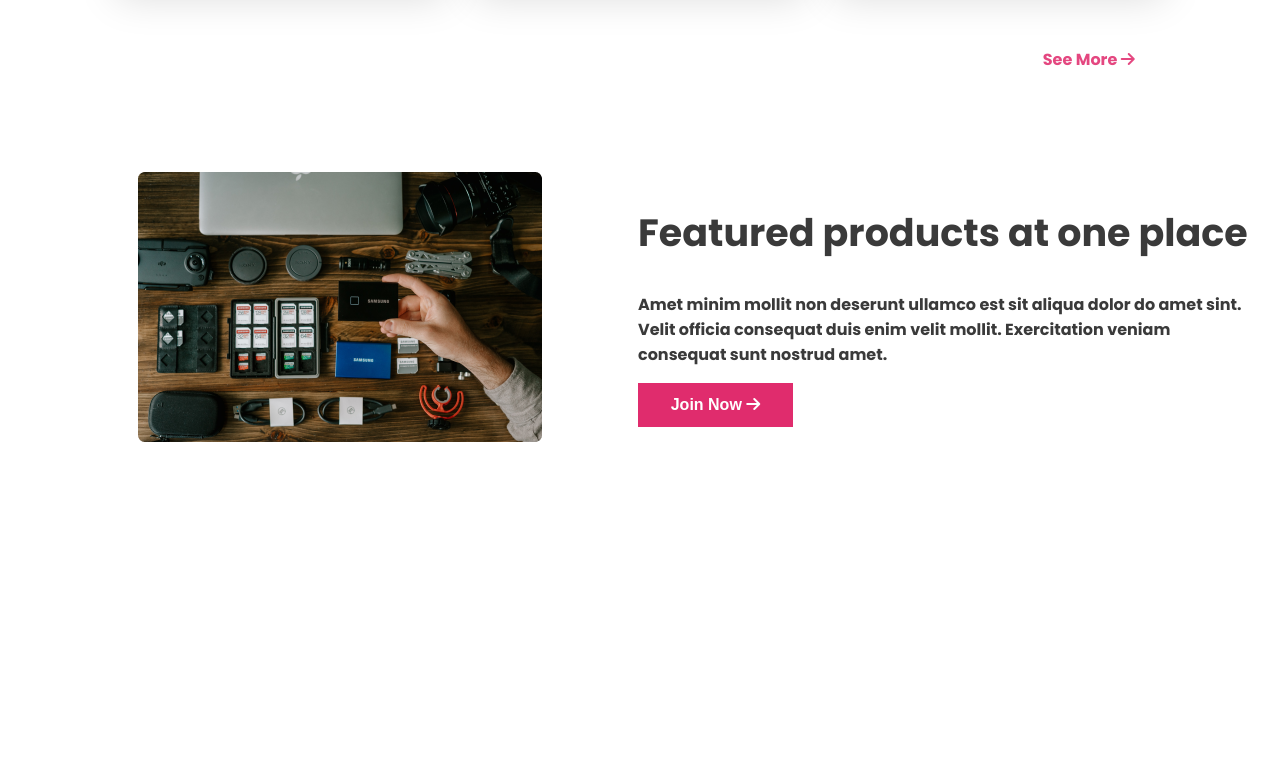
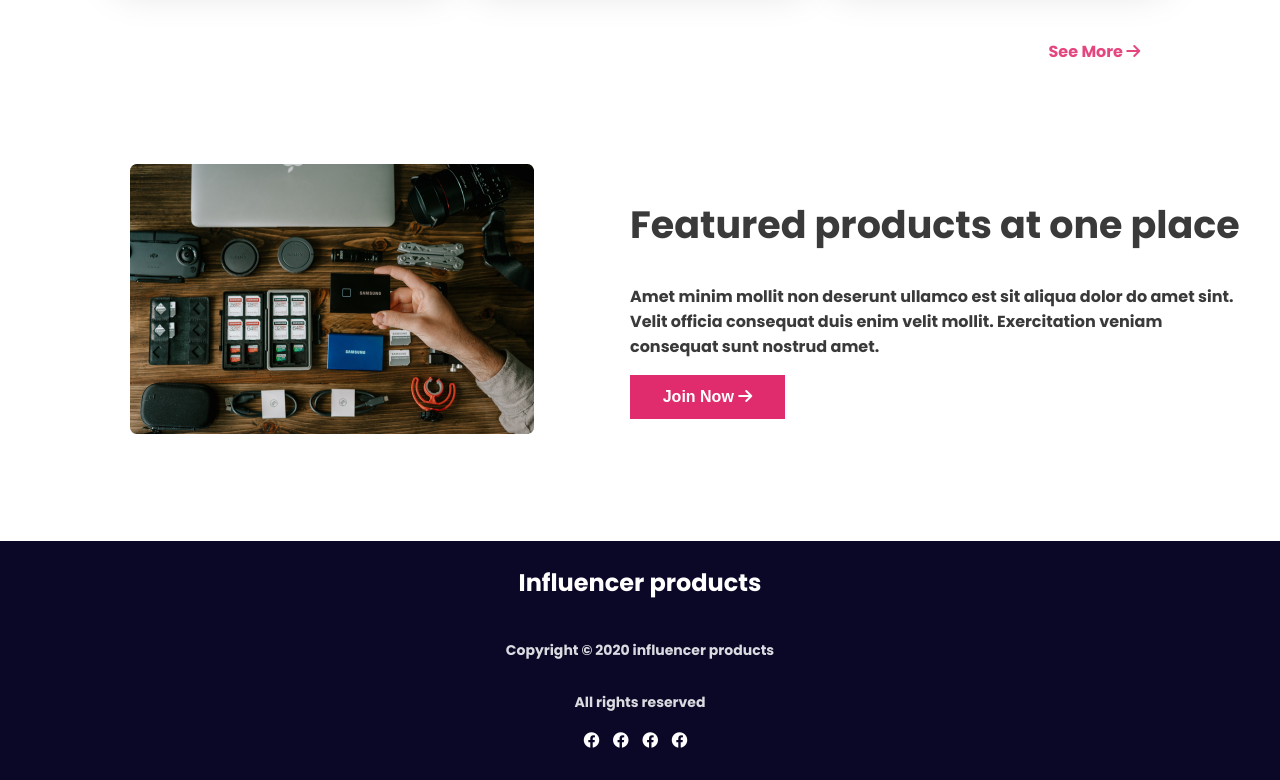
Before and after one commit to tuhinshuvra/influencer-gear, a plain HTML site: page index.html in a window 1280 px wide. Shown: the part 2398-3178 px from the top of the page. Before the commit the page ends 2947 px from the top, so only its background shows below. Drawn offline with Linux system fonts and the light colour scheme.

Commit message:
footer section

```diff
--- a/index.html
+++ b/index.html
@@ -294,7 +294,19 @@
 
 
     <!-- footer start -->
-    <footer></footer>
+    <footer>
+        <h3>Influencer products</h3>
+        <p>Copyright © 2020 influencer products</p>
+        <p>All rights reserved</p>
+        <div class="brand">
+            <i class="fa-brands fa-facebook"></i>
+            <i class="fa-brands fa-facebook"></i>
+            <i class="fa-brands fa-facebook"></i>
+            <i class="fa-brands fa-facebook"></i>
+
+        </div>
+        <p></p>
+    </footer>
     <!-- footer end -->
 </body>
 
--- a/style/style.css
+++ b/style/style.css
@@ -5,6 +5,7 @@ body {
     font-family: 'Poppins', sans-serif;
     background-color: #FFFFFF;
     color: #3A3A3A;
+    margin: 0;
 }
 
 /* global style end */
@@ -205,3 +206,41 @@ body {
     line-height: 24px;
     color: #FFFFFF;
 }
+
+/* footer start */
+footer {
+    display: flex;
+    flex-direction: column;
+    justify-content: center;
+    align-items: center;
+    /* width: 100%; */
+    height: 239px;
+
+    background: #0A0826;
+}
+
+footer h3 {
+    font-weight: 700;
+    font-size: 24px;
+    color: #FFFFFF;
+}
+
+footer p {
+    font-weight: 700;
+    font-size: 14px;
+    line-height: 24px;
+    color: #D9DBE1;
+}
+
+footer .fa-brands {
+    color: white;
+    /* padding: 0px; */
+    /* gap: 16px; */
+    /* position: absolute; */
+    width: 25px;
+    /* height: 32px; */
+    /* left: 632px; */
+    /* top: 3224px; */
+}
+
+/* footer end */
```
